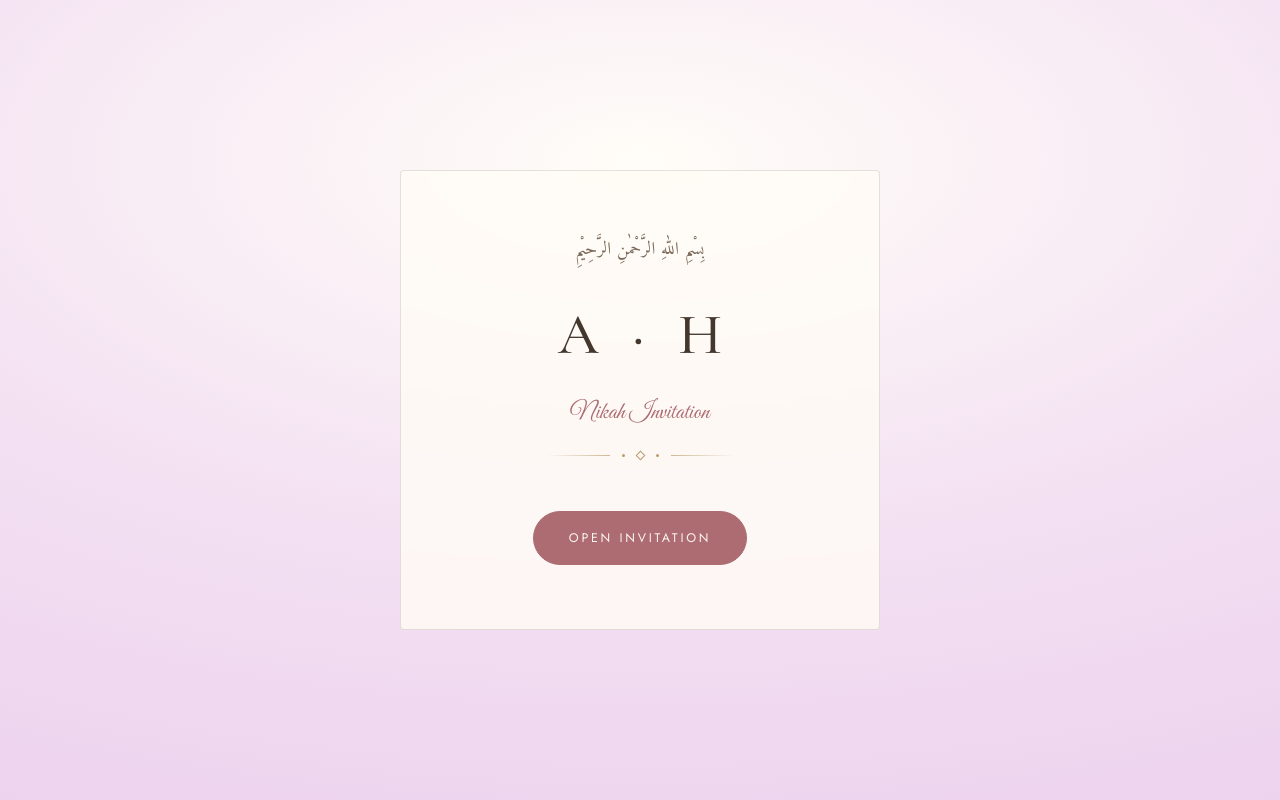
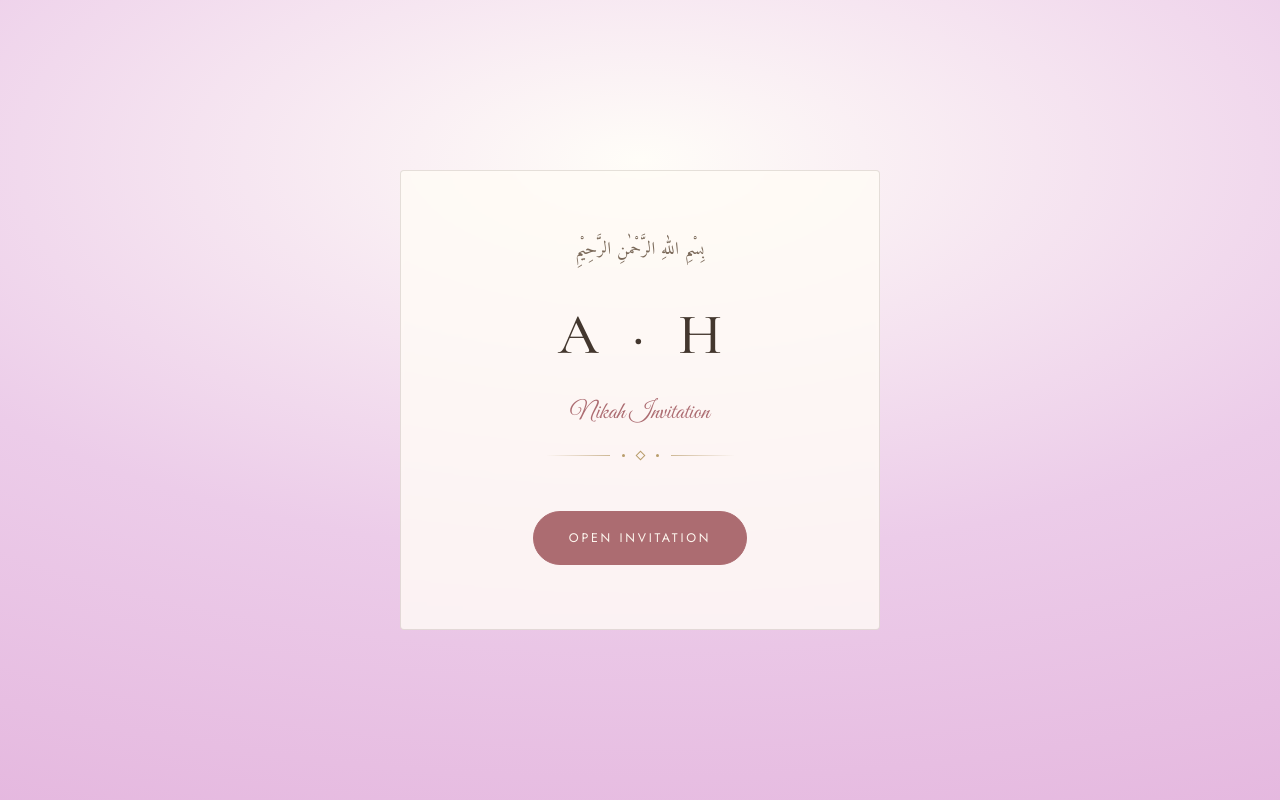
Before and after one commit to lezinvahab/nikah-invite, a React (Vite) app: page / in a window 1280 px wide. Shown: the top 800 px of the page. Built offline with nearby package versions, Linux system fonts and the light colour scheme.

Commit message:
Hero and couple names grape plum to match background

```diff
--- a/src/index.css
+++ b/src/index.css
@@ -5,10 +5,10 @@
 
 :root {
   /* ── Palette ───────────────────────────────────────────────────── */
-  --cream: #f9f0f8;
-  --ivory: #f3e0f2;
-  --blush: #e9c9ec;
-  --blush-deep: #d9a8df;
+  --cream: #f4e3f4;
+  --ivory: #eccce9;
+  --blush: #e0aad8;
+  --blush-deep: #cc8fcc;
   --rose: #c98a8b;
   --rose-deep: #ac6c71;
   --sage: #a7b6a0;
@@ -575,7 +575,7 @@ ul {
   letter-spacing: 0.08em;
   text-indent: 0.04em;
   text-transform: uppercase;
-  color: var(--brown);
+  color: #4e2a52;
 }
 
 .hero__amp {
@@ -859,7 +859,7 @@ ul {
   letter-spacing: 0.14em;
   text-transform: uppercase;
   margin-top: 1.4rem;
-  color: var(--brown);
+  color: #4e2a52;
 }
 
 .couple__title {
```
